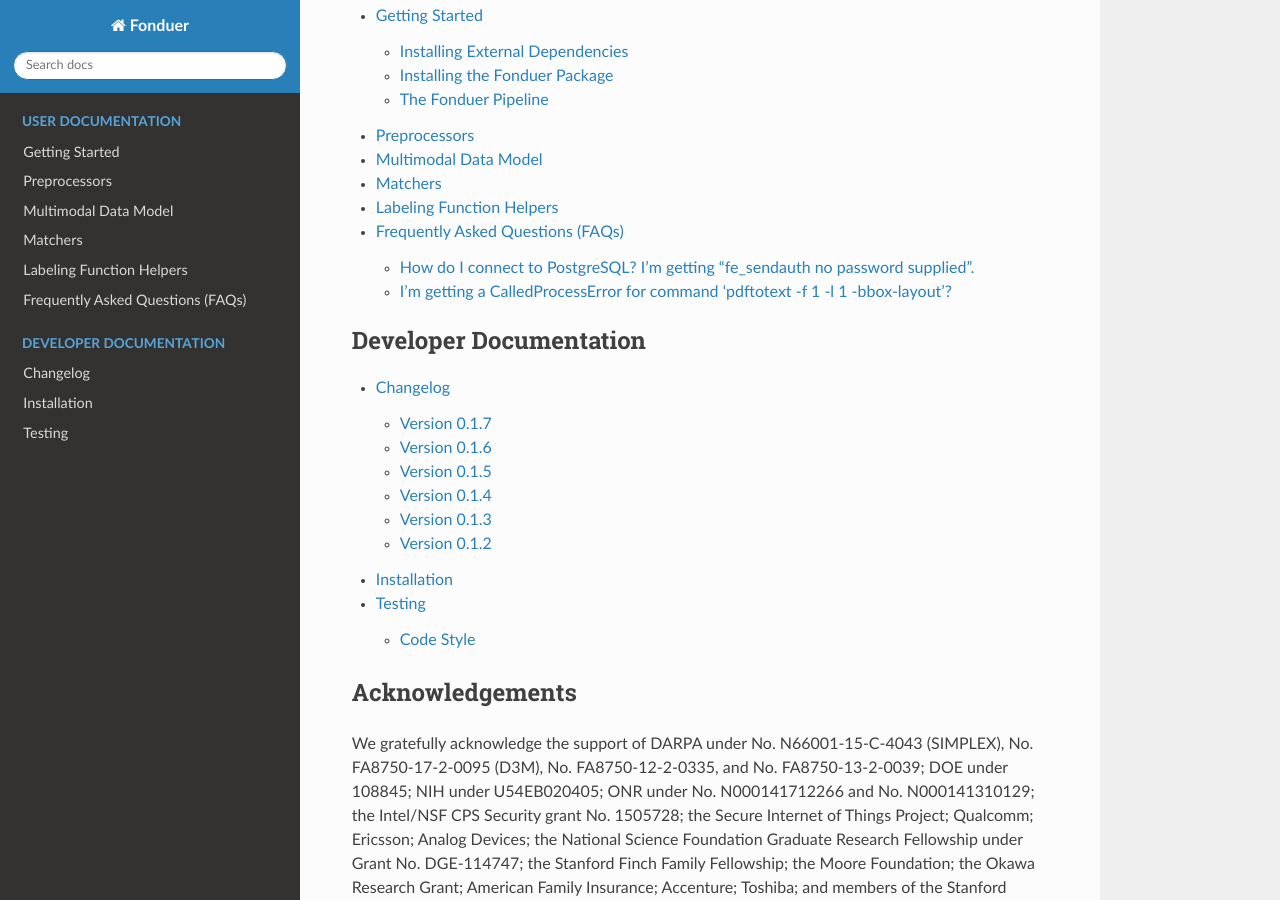
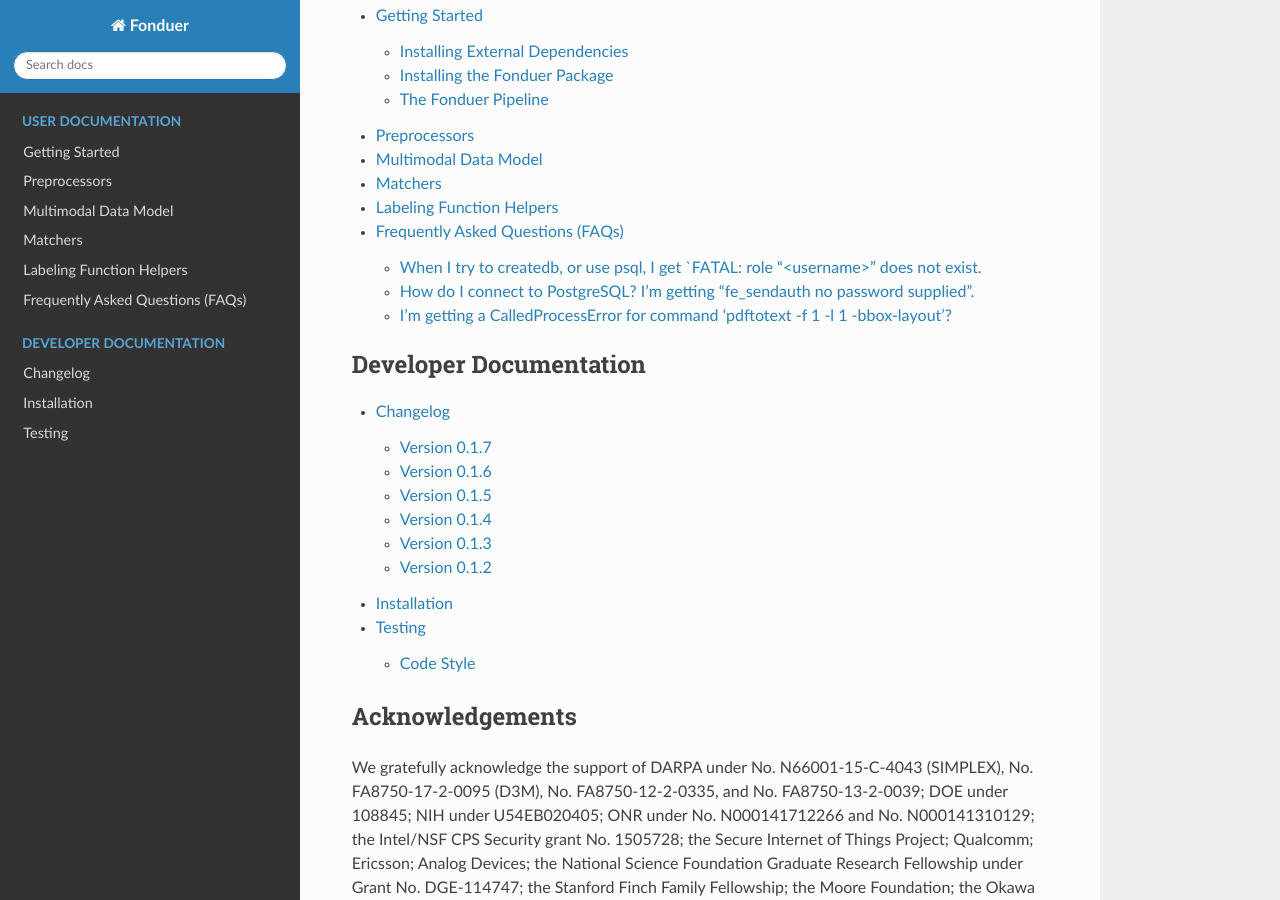
Before and after one commit to HazyResearch/fonduer, a Sphinx documentation site: the page built from docs/index.rst, in a window 1280 px wide and 900 px high, scrolled down 348 px. Built offline with Sphinx 7.4.7 and the Read the Docs theme 2.0.0, drawn with Linux system fonts in a browser that asks for light colours.

Commit message:
Add FAQ on creating a user in Postgres

```diff
--- a/docs/user/faqs.rst
+++ b/docs/user/faqs.rst
@@ -5,6 +5,17 @@
 run into anything not covered in this section, feel free to open an Issue_.
 
 .. _Issue: https://github.com/hazyresearch/fonduer/issues
+
+When I try to createdb, or use psql, I get `FATAL: role "<username>" does not exist.
+--------------------------------------------------------------------------------
+If you just installed PostgreSQL, you probably need to add users. You will need
+sudo privileges to do this.
+
+We recommend using createuser_ to define a new PostgreSQL user account::
+
+  $ sudo -u postgres createuser [options] [username]
+
+.. _createuser: https://www.postgresql.org/docs/current/static/app-createuser.html
 
 How do I connect to PostgreSQL? I'm getting "fe\_sendauth no password supplied".
 --------------------------------------------------------------------------------
```
